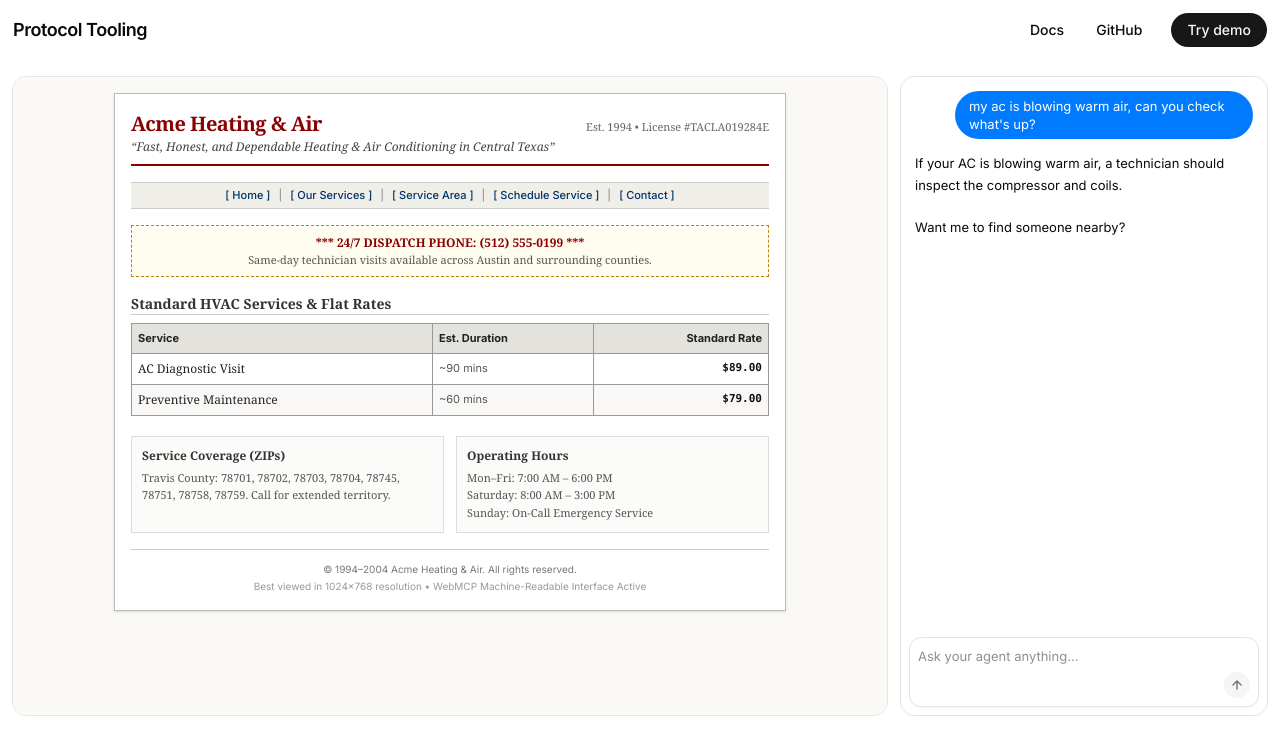
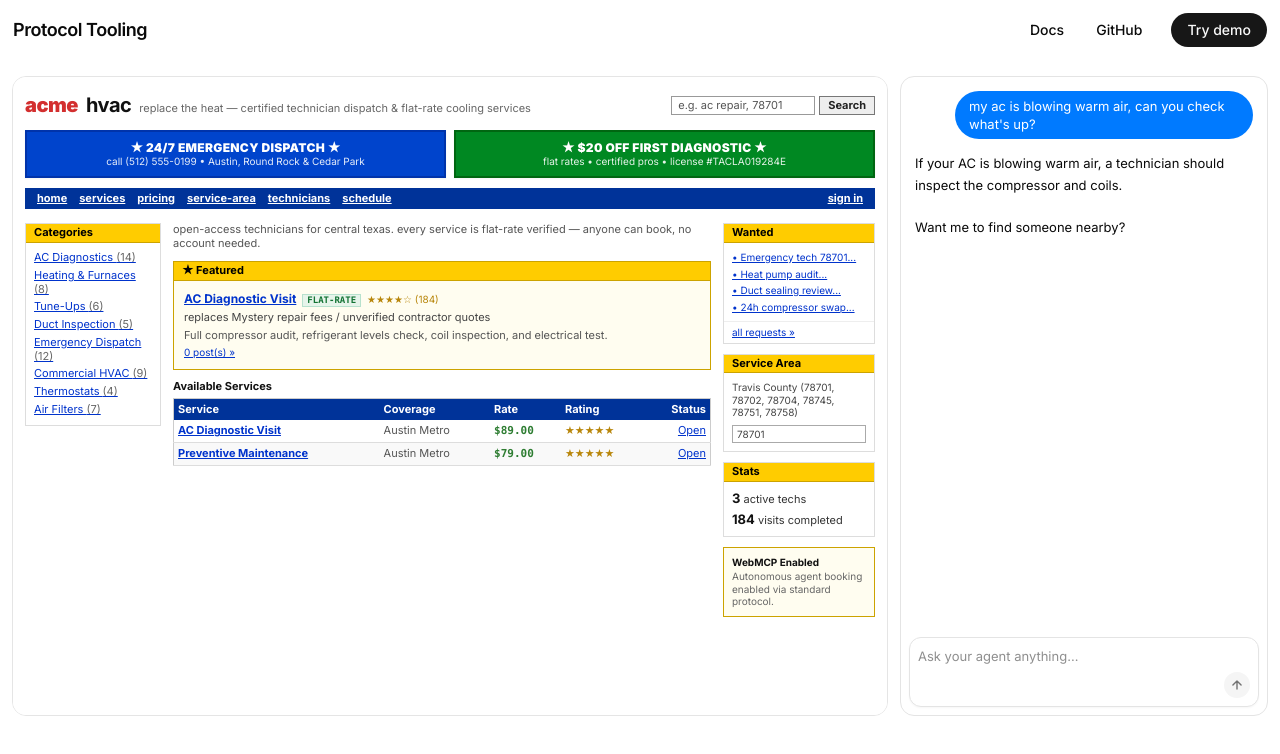
Before and after one commit to robertonevarez/fullcalendar-webmcp, a Next.js app: page /demo in a window 1280 px wide. Shown: the top 754 px of the page. Built offline with nearby package versions, Linux system fonts and the light colour scheme.

Commit message:
style(demo): restyle business storefront to match debloat.dev directory layout

```diff
--- a/src/components/demo/business-website.tsx
+++ b/src/components/demo/business-website.tsx
@@ -14,8 +14,8 @@
 };
 
 /**
- * Outdated, HTML-driven website mockup demonstrating that legacy
- * and static web surfaces can adopt WebMCP agent capabilities.
+ * Utilitarian directory website mockup inspired by debloat.dev,
+ * demonstrating that standard web surfaces can adopt WebMCP agent capabilities.
  */
 export function BusinessWebsite({
   config,
@@ -29,111 +29,228 @@
       data-demo-target="storefront"
       data-agent-access={isAgentAccess ? 'true' : 'false'}
       className={cn(
-        'relative flex h-full min-h-0 flex-col overflow-hidden bg-[#faf9f5] font-serif text-[#222]',
+        'relative flex h-full min-h-0 flex-col overflow-hidden bg-white font-sans text-[#222]',
         className,
       )}
       aria-label={`${config.businessName} website`}
     >
-      {/* Scrollable retro HTML website content */}
+      {/* Scrollable debloat.dev style website content */}
       <div
         className={cn(
-          'pointer-events-none min-h-0 flex-1 select-none overflow-y-auto p-4 transition-[filter,opacity,transform] duration-300 ease-out',
+          'pointer-events-none min-h-0 flex-1 select-none overflow-y-auto p-3 text-[12px] leading-tight transition-[filter,opacity,transform] duration-300 ease-out',
           isAgentAccess && 'opacity-25 blur-[0.5px] scale-[0.99]',
         )}
       >
-        <div className="mx-auto max-w-2xl space-y-4 border border-[#bbb] bg-white p-4 shadow-sm">
-          {/* Header Banner */}
-          <header className="border-b-2 border-[#8b0000] pb-2">
-            <div className="flex flex-col sm:flex-row sm:items-baseline sm:justify-between">
-              <h1 className="text-xl font-bold tracking-tight text-[#8b0000]">
-                {config.businessName}
-              </h1>
-              <span className="text-[11px] text-[#666]">
-                Est. 1994 • License #TACLA019284E
+        <div className="mx-auto max-w-4xl space-y-2.5">
+          {/* Top Brand & Search Header */}
+          <div className="flex flex-wrap items-center justify-between gap-2 pt-1 pb-0.5">
+            <div className="flex items-baseline gap-2">
+              <span className="text-[20px] font-black tracking-tight text-[#d32f2f]">
+                acme
+              </span>
+              <span className="text-[20px] font-bold tracking-tight text-[#111]">
+                hvac
+              </span>
+              <span className="hidden text-[11px] text-[#666] sm:inline">
+                replace the heat — certified technician dispatch &amp; flat-rate cooling services
               </span>
             </div>
-            <p className="text-[12px] italic text-[#444]">
-              &ldquo;Fast, Honest, and Dependable Heating & Air Conditioning in Central Texas&rdquo;
-            </p>
-          </header>
+            <div className="flex items-center gap-1">
+              <input
+                readOnly
+                tabIndex={-1}
+                value="e.g. ac repair, 78701"
+                className="w-36 rounded-none border border-[#999] px-1.5 py-0.5 text-[11px] text-[#555] outline-none"
+              />
+              <button
+                type="button"
+                tabIndex={-1}
+                className="border border-[#777] bg-[#eee] px-2 py-0.5 text-[11px] font-bold text-[#222]"
+              >
+                Search
+              </button>
+            </div>
+          </div>
 
-          {/* Pipe Navigation */}
-          <nav className="border-y border-[#ccc] bg-[#f0eee9] py-1 text-center font-sans text-[11px] font-medium text-[#003366]">
-            <span>[ Home ]</span>
-            <span className="mx-2 text-[#999]">|</span>
-            <span>[ Our Services ]</span>
-            <span className="mx-2 text-[#999]">|</span>
-            <span>[ Service Area ]</span>
-            <span className="mx-2 text-[#999]">|</span>
-            <span>[ Schedule Service ]</span>
-            <span className="mx-2 text-[#999]">|</span>
-            <span>[ Contact ]</span>
+          {/* Dual Big Banner Ads */}
+          <div className="grid grid-cols-1 gap-2 sm:grid-cols-2">
+            <div className="border-2 border-[#0033aa] bg-[#0044cc] p-2 text-center text-white shadow-xs">
+              <div className="text-[12px] font-black tracking-wide">
+                ★ 24/7 EMERGENCY DISPATCH ★
+              </div>
+              <div className="text-[10px] opacity-90">
+                call (512) 555-0199 • Austin, Round Rock &amp; Cedar Park
+              </div>
+            </div>
+            <div className="border-2 border-[#006611] bg-[#008822] p-2 text-center text-white shadow-xs">
+              <div className="text-[12px] font-black tracking-wide">
+                ★ $20 OFF FIRST DIAGNOSTIC ★
+              </div>
+              <div className="text-[10px] opacity-90">
+                flat rates • certified pros • license #TACLA019284E
+              </div>
+            </div>
+          </div>
+
+          {/* Solid Blue Navbar */}
+          <nav className="flex items-center justify-between bg-[#003399] px-3 py-1 text-[11px] font-bold text-white">
+            <div className="flex flex-wrap gap-x-3 gap-y-1">
+              <span className="cursor-pointer underline">home</span>
+              <span className="cursor-pointer underline">services</span>
+              <span className="cursor-pointer underline">pricing</span>
+              <span className="cursor-pointer underline">service-area</span>
+              <span className="cursor-pointer underline">technicians</span>
+              <span className="cursor-pointer underline">schedule</span>
+            </div>
+            <span className="cursor-pointer underline">sign in</span>
           </nav>
 
-          {/* Emergency Bulletin */}
-          <div className="border border-dashed border-[#b8860b] bg-[#fffdf0] p-2 text-center text-[12px]">
-            <strong className="text-[#8b0000]">*** 24/7 DISPATCH PHONE: (512) 555-0199 ***</strong>
+          {/* Main 3-Column Layout */}
+          <div className="grid grid-cols-1 gap-3 pt-1 md:grid-cols-[8.5rem_1fr_9.5rem]">
+            {/* Left Sidebar: Categories */}
+            <aside className="space-y-3">
+              <div className="border border-[#ddd]">
+                <div className="border-b border-[#cca300] bg-[#ffcc00] px-2 py-0.5 text-[11px] font-bold text-black">
+                  Categories
+                </div>
+                <ul className="space-y-1 p-2 text-[11px] text-[#0033cc]">
+                  <li className="underline">AC Diagnostics <span className="text-[#666]">(14)</span></li>
+                  <li className="underline">Heating &amp; Furnaces <span className="text-[#666]">(8)</span></li>
+                  <li className="underline">Tune-Ups <span className="text-[#666]">(6)</span></li>
+                  <li className="underline">Duct Inspection <span className="text-[#666]">(5)</span></li>
+                  <li className="underline">Emergency Dispatch <span className="text-[#666]">(12)</span></li>
+                  <li className="underline">Commercial HVAC <span className="text-[#666]">(9)</span></li>
+                  <li className="underline">Thermostats <span className="text-[#666]">(4)</span></li>
+                  <li className="underline">Air Filters <span className="text-[#666]">(7)</span></li>
+                </ul>
+              </div>
+            </aside>
+
+            {/* Center Content: Description + Featured Box + Listings Table */}
+            <main className="space-y-2.5">
               <p className="text-[11px] text-[#555]">
-              Same-day technician visits available across Austin and surrounding counties.
+                open-access technicians for central texas. every service is flat-rate verified — anyone can book, no account needed.
               </p>
+
+              {/* Featured Card */}
+              <div className="border border-[#cca300] bg-[#fffdf0]">
+                <div className="border-b border-[#cca300] bg-[#ffcc00] px-2 py-0.5 text-[11px] font-bold text-black">
+                  ★ Featured
+                </div>
+                <div className="space-y-1 p-2.5">
+                  <div className="flex flex-wrap items-baseline gap-1.5">
+                    <span className="font-bold text-[#0033cc] underline">
+                      {config.services[0]?.name || 'AC Diagnostic Visit'}
+                    </span>
+                    <span className="border border-[#b7e1cd] bg-[#e6f4ea] px-1 font-mono text-[9px] font-bold text-[#137333]">
+                      FLAT-RATE
+                    </span>
+                    <span className="text-[10px] text-[#b8860b]">★★★★☆ (184)</span>
+                  </div>
+                  <div className="text-[11px] text-[#444]">
+                    replaces Mystery repair fees / unverified contractor quotes
+                  </div>
+                  <p className="text-[11px] text-[#555]">
+                    Full compressor audit, refrigerant levels check, coil inspection, and electrical test.
+                  </p>
+                  <div className="text-[10px] text-[#0033cc] underline">
+                    0 post(s) »
+                  </div>
+                </div>
               </div>
 
-          {/* Main Content: Services Table */}
-          <section className="space-y-2">
-            <h2 className="border-b border-[#ccc] text-[14px] font-bold text-[#333]">
-              Standard HVAC Services &amp; Flat Rates
-            </h2>
-            <table className="w-full border-collapse border border-[#999] text-[12px]">
+              {/* Services Listings Table */}
+              <div className="space-y-1">
+                <div className="text-[11px] font-bold text-[#111]">
+                  Available Services
+                </div>
+                <table className="w-full border-collapse border border-[#ccc] text-[11px]">
                   <thead>
-                <tr className="bg-[#e4e2dc] text-left font-sans text-[11px] text-[#222]">
-                  <th className="border border-[#999] p-1.5 font-bold">Service</th>
-                  <th className="border border-[#999] p-1.5 font-bold">Est. Duration</th>
-                  <th className="border border-[#999] p-1.5 font-bold text-right">Standard Rate</th>
+                    <tr className="bg-[#003399] text-left text-white">
+                      <th className="p-1 font-bold">Service</th>
+                      <th className="p-1 font-bold">Coverage</th>
+                      <th className="p-1 font-bold">Rate</th>
+                      <th className="p-1 font-bold">Rating</th>
+                      <th className="p-1 text-right font-bold">Status</th>
                     </tr>
                   </thead>
                   <tbody>
                     {config.services.map((svc) => (
-                  <tr key={svc.id} className="odd:bg-white even:bg-[#f9f8f6]">
-                    <td className="border border-[#999] p-1.5 font-medium">
+                      <tr key={svc.id} className="border-b border-[#ddd] odd:bg-white even:bg-[#f9f9f9]">
+                        <td className="p-1 font-bold text-[#0033cc] underline">
                           {svc.name}
                         </td>
-                    <td className="border border-[#999] p-1.5 font-sans text-[11px] text-[#555]">
-                      ~{svc.duration_minutes} mins
+                        <td className="p-1 text-[#555]">
+                          Austin Metro
                         </td>
-                    <td className="border border-[#999] p-1.5 text-right font-mono text-[11px] font-semibold text-[#111]">
+                        <td className="p-1 font-mono font-bold text-[#2e7d32]">
                           ${svc.price_dollars.toFixed(2)}
+                        </td>
+                        <td className="p-1 text-[#b8860b]">
+                          ★★★★★
+                        </td>
+                        <td className="p-1 text-right text-[#0033cc] underline">
+                          Open
                         </td>
                       </tr>
                     ))}
                   </tbody>
                 </table>
-          </section>
+              </div>
+            </main>
 
-          {/* Two-column details: Service Area & Business Hours */}
-          <div className="grid grid-cols-1 gap-3 pt-1 text-[12px] sm:grid-cols-2">
-            <div className="border border-[#ddd] bg-[#fbfbf9] p-2.5">
-              <h3 className="mb-1 font-bold text-[#333]">Service Coverage (ZIPs)</h3>
-              <p className="text-[11px] leading-relaxed text-[#555]">
-                Travis County: 78701, 78702, 78703, 78704, 78745, 78751, 78758, 78759. Call for extended territory.
-              </p>
+            {/* Right Sidebar: Wanted / Service Area / Stats */}
+            <aside className="space-y-2.5">
+              {/* Wanted block */}
+              <div className="border border-[#ddd]">
+                <div className="border-b border-[#cca300] bg-[#ffcc00] px-2 py-0.5 text-[11px] font-bold text-black">
+                  Wanted
                 </div>
-            <div className="border border-[#ddd] bg-[#fbfbf9] p-2.5">
-              <h3 className="mb-1 font-bold text-[#333]">Operating Hours</h3>
-              <p className="text-[11px] leading-relaxed text-[#555]">
-                Mon–Fri: 7:00 AM – 6:00 PM<br />
-                Saturday: 8:00 AM – 3:00 PM<br />
-                Sunday: On-Call Emergency Service
-              </p>
+                <ul className="space-y-1 p-2 text-[10px] text-[#0033cc]">
+                  <li className="underline">• Emergency tech 78701...</li>
+                  <li className="underline">• Heat pump audit...</li>
+                  <li className="underline">• Duct sealing review...</li>
+                  <li className="underline">• 24h compressor swap...</li>
+                </ul>
+                <div className="border-t border-[#eee] px-2 py-1 text-[10px] text-[#0033cc] underline">
+                  all requests »
                 </div>
               </div>
 
-          {/* Retro HTML Footer */}
-          <footer className="border-t border-[#ccc] pt-3 text-center font-sans text-[10px] text-[#777]">
-            <p>© 1994–2004 {config.businessName}. All rights reserved.</p>
-            <p className="mt-0.5 text-[#999]">
-              Best viewed in 1024×768 resolution • WebMCP Machine-Readable Interface Active
-            </p>
-          </footer>
+              {/* Service Area block */}
+              <div className="border border-[#ddd]">
+                <div className="border-b border-[#cca300] bg-[#ffcc00] px-2 py-0.5 text-[11px] font-bold text-black">
+                  Service Area
+                </div>
+                <div className="space-y-1.5 p-2 text-[10px] text-[#444]">
+                  <p>Travis County (78701, 78702, 78704, 78745, 78751, 78758)</p>
+                  <input
+                    readOnly
+                    tabIndex={-1}
+                    value="78701"
+                    className="w-full border border-[#aaa] px-1 py-0.5 text-[10px]"
+                  />
+                </div>
+              </div>
+
+              {/* Stats block */}
+              <div className="border border-[#ddd]">
+                <div className="border-b border-[#cca300] bg-[#ffcc00] px-2 py-0.5 text-[11px] font-bold text-black">
+                  Stats
+                </div>
+                <div className="space-y-1 p-2 text-[11px] text-[#333]">
+                  <div><strong className="text-[13px] text-[#111]">3</strong> active techs</div>
+                  <div><strong className="text-[13px] text-[#111]">184</strong> visits completed</div>
+                </div>
+              </div>
+
+              {/* Publish / Sign in block */}
+              <div className="border border-[#cca300] bg-[#fffdf0] p-2 text-[10px]">
+                <div className="font-bold text-[#111]">WebMCP Enabled</div>
+                <p className="mt-0.5 text-[#666]">Autonomous agent booking enabled via standard protocol.</p>
+              </div>
+            </aside>
+          </div>
         </div>
       </div>
 
```
Also changed, not shown: 1 other file (tests, documents, lock files or other folders). Lines whose indentation alone changed are shown as unchanged.
